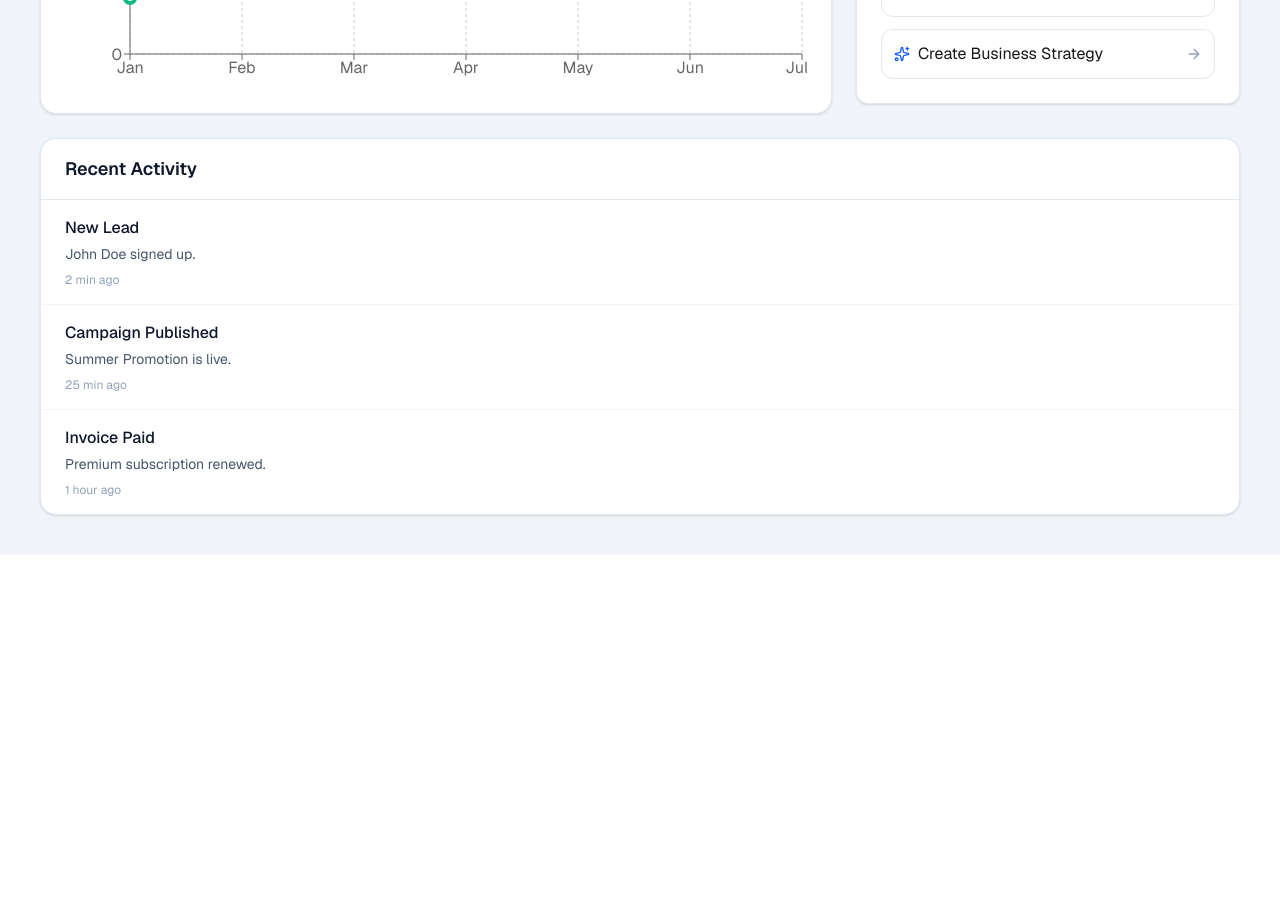
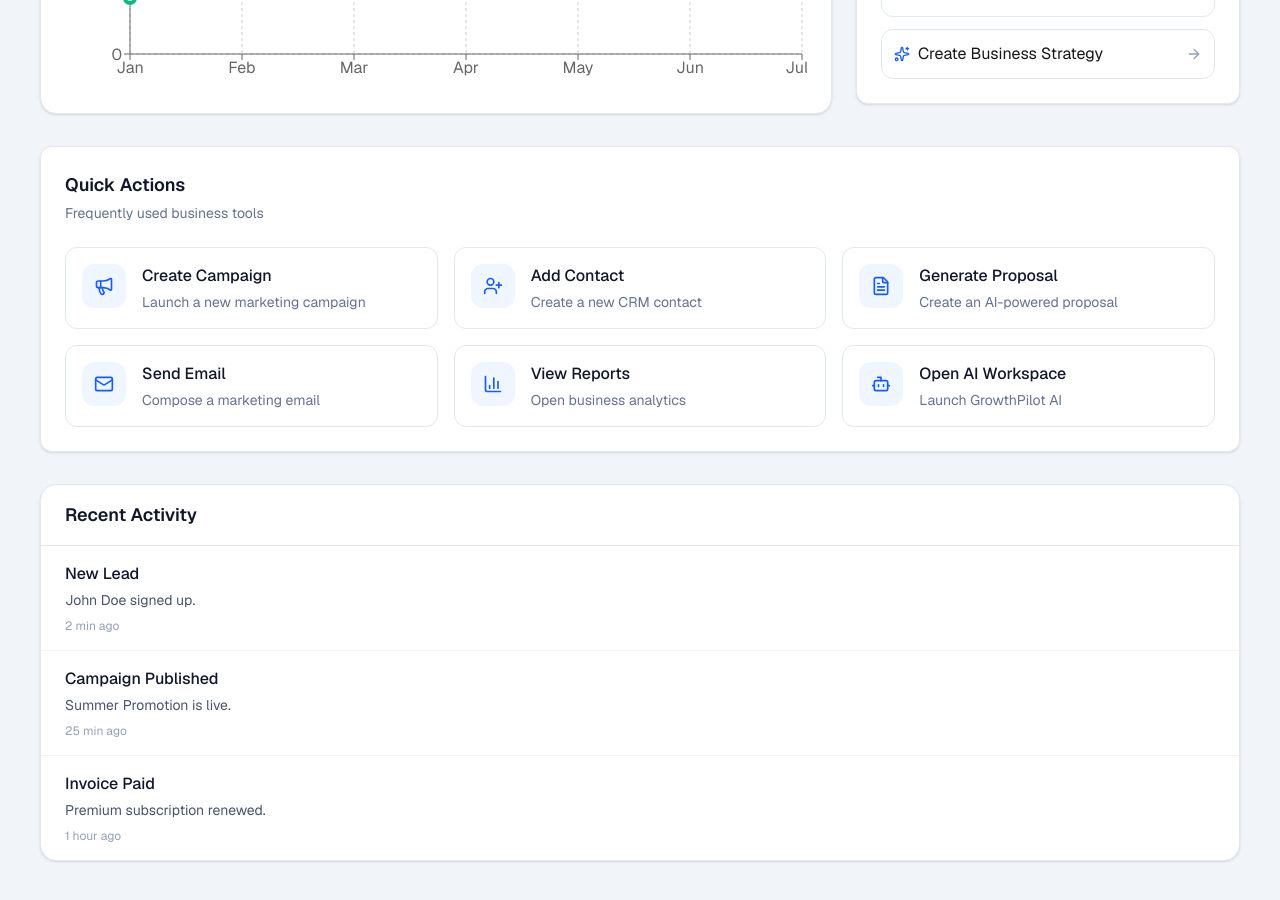
Before and after one commit to GrowthPilot247/GrowthPilot, a Next.js app: page /dashboard in a window 1280 px wide. Shown: the part 740-1640 px from the top of the page. Before the commit the page ends 1295 px from the top, so only its background shows below. Built offline with nearby package versions, Linux system fonts and the light colour scheme.

Commit message:
Add Quick Actions dashboard panel

```diff
--- a/app/dashboard/page.tsx
+++ b/app/dashboard/page.tsx
@@ -4,6 +4,7 @@ import { KpiCard } from "@/app/features/dashboard/components/KpiCard";
 import { ActivityFeed } from "@/app/features/dashboard/components/ActivityFeed";
 import { RevenueChart } from "@/app/features/dashboard/components/RevenueChart";
 import { AIAssistant } from "@/app/features/dashboard/components/AIAssistant";
+import { QuickActions } from "@/app/features/dashboard/components/QuickActions";
 
 export default function DashboardPage() {
   return (
@@ -14,7 +15,7 @@ export default function DashboardPage() {
       />
 
       {/* KPI Cards */}
-      <div className="grid gap-6 md:grid-cols-2 xl:grid-cols-4">
+      <section className="grid gap-6 md:grid-cols-2 xl:grid-cols-4">
         {dashboardData.kpis.map((kpi) => (
           <KpiCard
             key={kpi.id}
@@ -24,29 +25,32 @@ export default function DashboardPage() {
             trend={kpi.trend}
           />
         ))}
-      </div>
+      </section>
 
-      {/* Dashboard Widgets */}
-      <div className="mt-8 grid gap-6 lg:grid-cols-3">
-        {/* Revenue Chart */}
+      {/* Analytics + AI */}
+      <section className="mt-8 grid gap-6 lg:grid-cols-3">
         <div className="lg:col-span-2">
           <RevenueChart
             data={dashboardData.revenue}
           />
         </div>
 
-        {/* AI Assistant */}
         <div>
           <AIAssistant />
         </div>
+      </section>
 
-        {/* Activity Feed */}
-        <div className="lg:col-span-3">
-          <ActivityFeed
-            items={dashboardData.activities}
-          />
-        </div>
-      </div>
+      {/* Quick Actions */}
+      <section className="mt-8">
+        <QuickActions />
+      </section>
+
+      {/* Activity Feed */}
+      <section className="mt-8">
+        <ActivityFeed
+          items={dashboardData.activities}
+        />
+      </section>
     </main>
   );
 }
--- /dev/null
+++ b/app/features/dashboard/components/QuickActions.tsx
@@ -0,0 +1,99 @@
+"use client";
+
+import {
+  Megaphone,
+  UserPlus,
+  FileText,
+  Mail,
+  BarChart3,
+  Bot,
+} from "lucide-react";
+
+type QuickAction = {
+  id: number;
+  title: string;
+  description: string;
+  icon: React.ElementType;
+};
+
+const actions: QuickAction[] = [
+  {
+    id: 1,
+    title: "Create Campaign",
+    description: "Launch a new marketing campaign",
+    icon: Megaphone,
+  },
+  {
+    id: 2,
+    title: "Add Contact",
+    description: "Create a new CRM contact",
+    icon: UserPlus,
+  },
+  {
+    id: 3,
+    title: "Generate Proposal",
+    description: "Create an AI-powered proposal",
+    icon: FileText,
+  },
+  {
+    id: 4,
+    title: "Send Email",
+    description: "Compose a marketing email",
+    icon: Mail,
+  },
+  {
+    id: 5,
+    title: "View Reports",
+    description: "Open business analytics",
+    icon: BarChart3,
+  },
+  {
+    id: 6,
+    title: "Open AI Workspace",
+    description: "Launch GrowthPilot AI",
+    icon: Bot,
+  },
+];
+
+export function QuickActions() {
+  return (
+    <section className="rounded-xl border border-slate-200 bg-white p-6 shadow-sm">
+      <div className="mb-6">
+        <h2 className="text-lg font-semibold text-slate-900">
+          Quick Actions
+        </h2>
+        <p className="mt-1 text-sm text-slate-500">
+          Frequently used business tools
+        </p>
+      </div>
+
+      <div className="grid gap-4 sm:grid-cols-2 xl:grid-cols-3">
+        {actions.map((action) => {
+          const Icon = action.icon;
+
+          return (
+            <button
+              key={action.id}
+              type="button"
+              className="flex items-start gap-4 rounded-lg border border-slate-200 bg-white p-4 text-left transition-all duration-200 hover:border-blue-500 hover:shadow-md"
+            >
+              <div className="rounded-lg bg-blue-50 p-3">
+                <Icon className="h-5 w-5 text-blue-600" />
+              </div>
+
+              <div>
+                <h3 className="font-medium text-slate-900">
+                  {action.title}
+                </h3>
+
+                <p className="mt-1 text-sm text-slate-500">
+                  {action.description}
+                </p>
+              </div>
+            </button>
+          );
+        })}
+      </div>
+    </section>
+  );
+}
```
